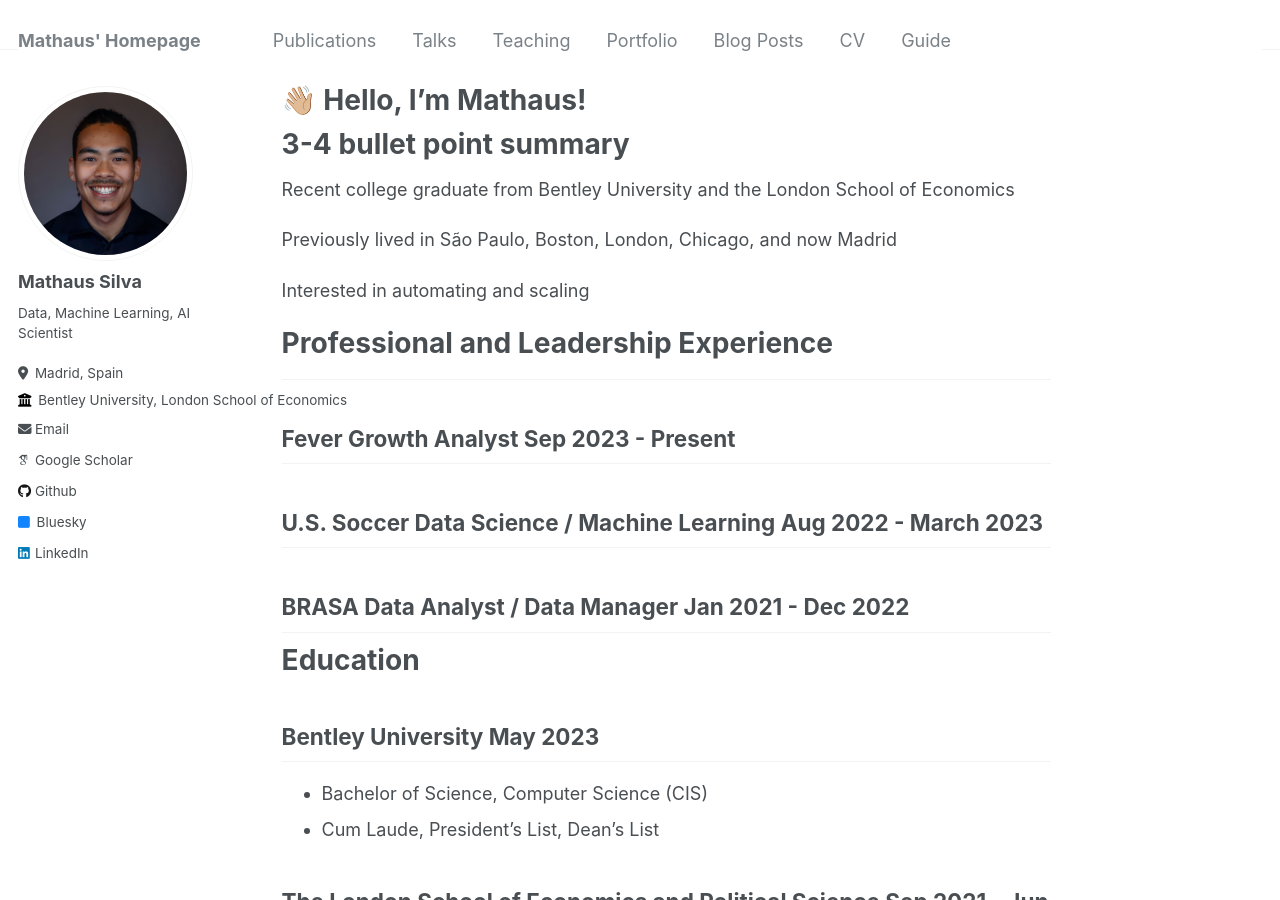
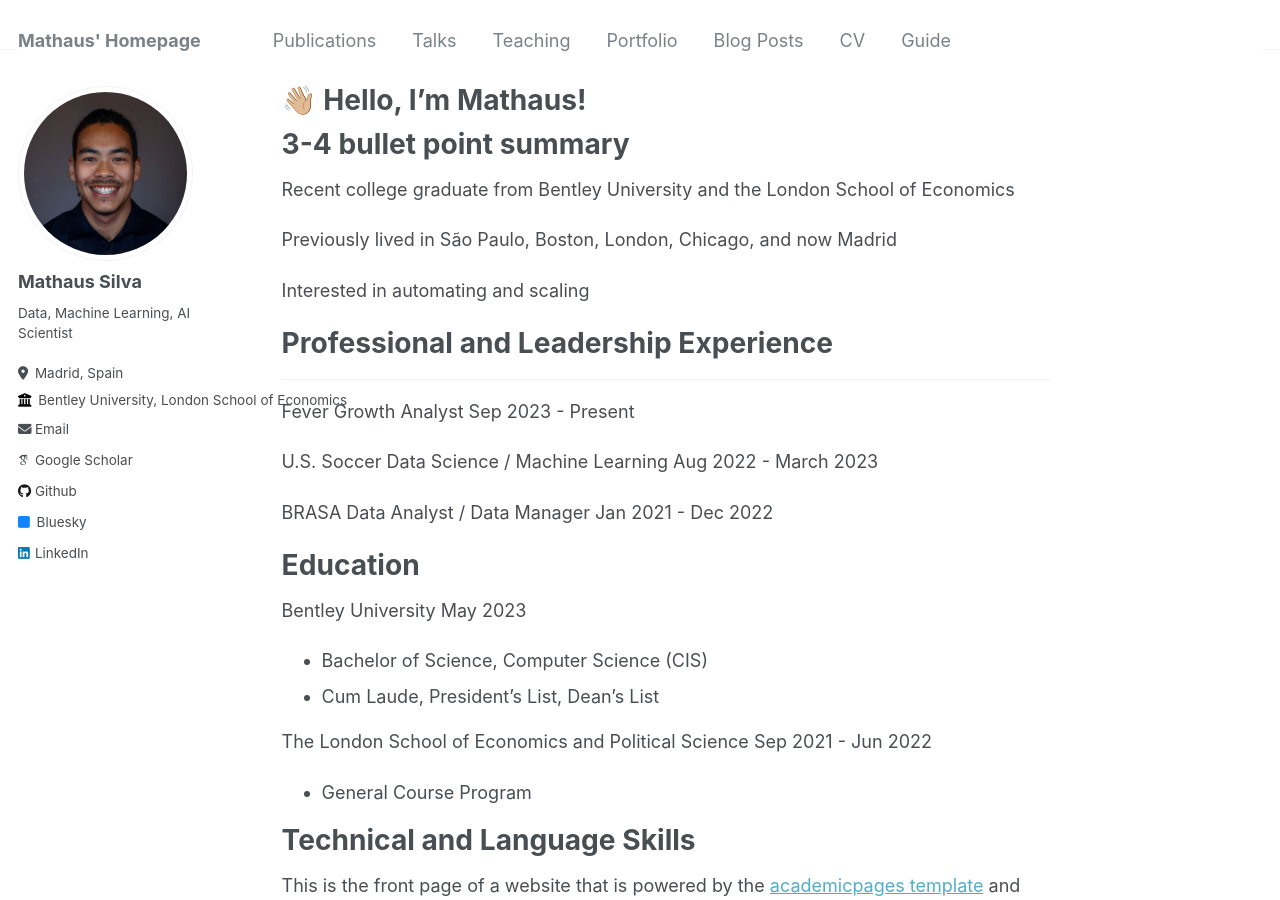
Before and after one commit to mathaussilva/mathaussilva.github.io, a Jekyll site: the page built from _pages/about.md, in a window 1280 px wide and 900 px high. Built offline with Jekyll 4.4.1, drawn with Linux system fonts in a browser that asks for light colours; some web fonts are replaced.

Commit message:
update (28/03)

```diff
--- a/_pages/about.md
+++ b/_pages/about.md
@@ -17,19 +17,19 @@
 
 # Professional and Leadership Experience
 ------
-## Fever          Growth Analyst        Sep 2023 - Present
+Fever          Growth Analyst        Sep 2023 - Present
 
-## U.S. Soccer    Data Science / Machine Learning     Aug 2022 - March 2023
+U.S. Soccer    Data Science / Machine Learning     Aug 2022 - March 2023
 
-## BRASA        Data Analyst / Data Manager       Jan 2021 - Dec 2022
+BRASA        Data Analyst / Data Manager       Jan 2021 - Dec 2022
 
 # Education
 
-## Bentley University       May 2023
+Bentley University       May 2023
 - Bachelor of Science, Computer Science (CIS)
 - Cum Laude, President's List, Dean's List
 
-## The London School of Economics and Political Science   Sep 2021 - Jun 2022
+The London School of Economics and Political Science   Sep 2021 - Jun 2022
 - General Course Program
 
 # Technical and Language Skills
```
